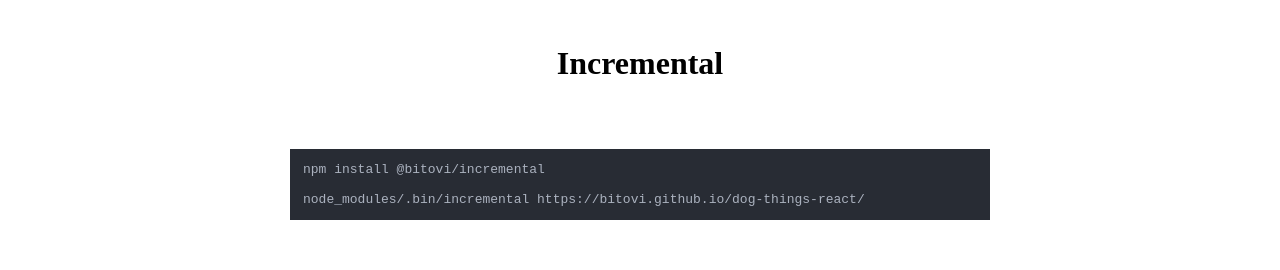
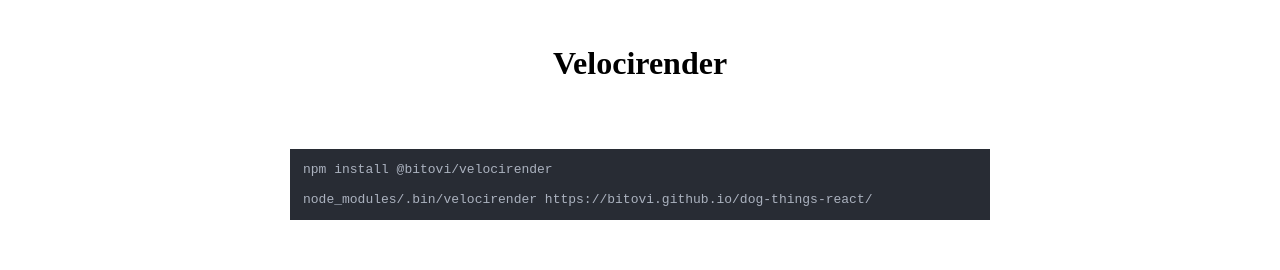
Before and after one commit to bitovi/velocirender, a website: page docs/index.html in a window 1280 px wide. Shown: the top 270 px of the page. Drawn offline with nearby package versions, Linux system fonts and the light colour scheme.

Commit message:
Rename things to Velocirender

```diff
--- a/docs/index.html
+++ b/docs/index.html
@@ -8,13 +8,13 @@
 <script type="module" src="./app.js"></script>
 
 <header>
-  <h1>Incremental</h1>
+  <h1>Velocirender</h1>
 </header>
 
 <section class="installation">
-  <pre><code class="language-bash">npm install @bitovi/incremental
+  <pre><code class="language-bash">npm install @bitovi/velocirender
 
-node_modules/.bin/incremental https://bitovi.github.io/dog-things-react/</code></pre>
+node_modules/.bin/velocirender https://bitovi.github.io/dog-things-react/</code></pre>
 </section>
 
 <section class="demos">
```
